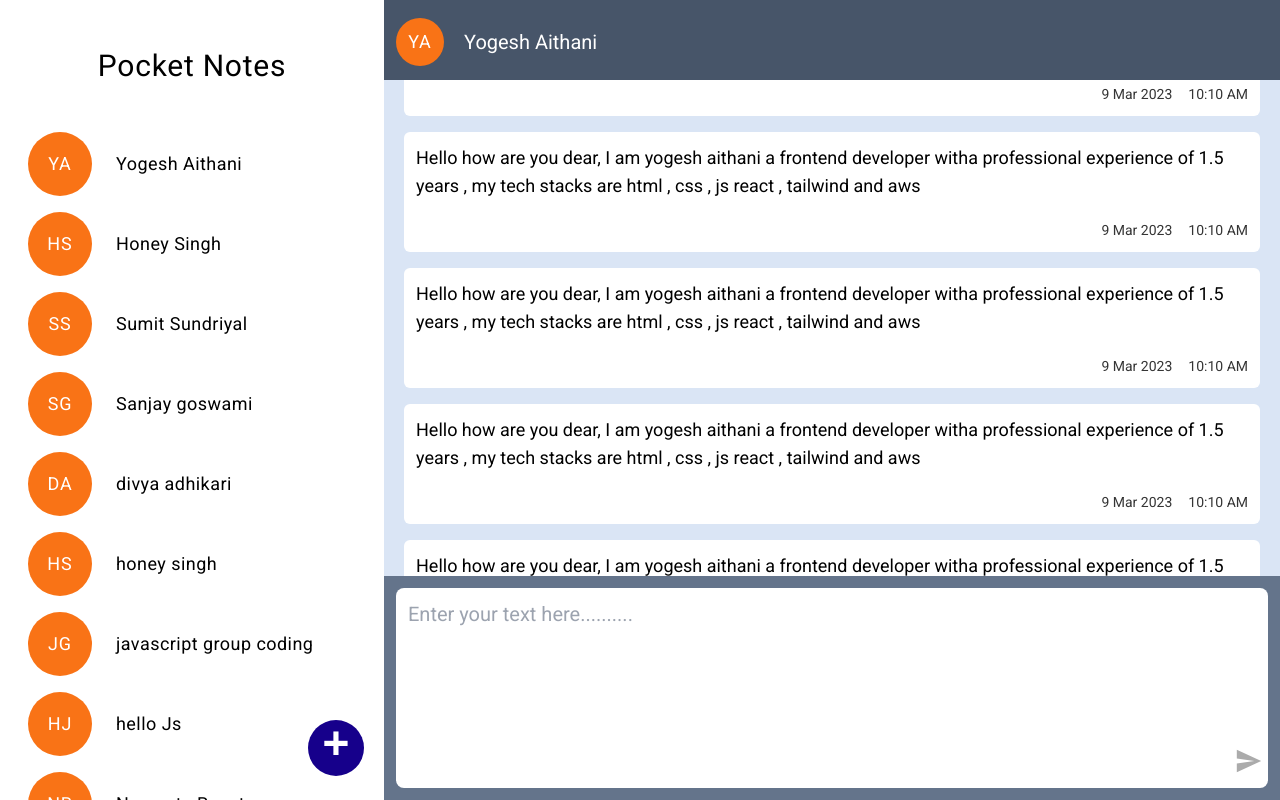
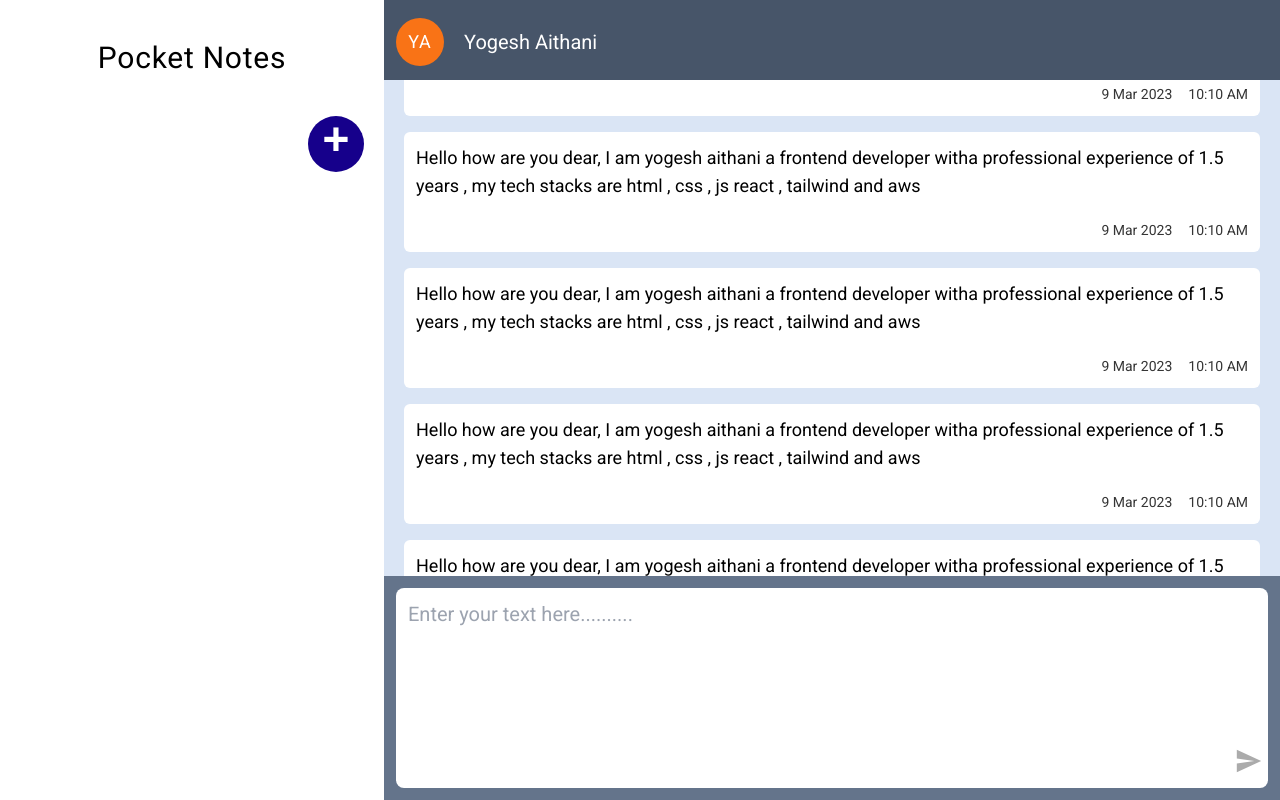
Before and after one commit to yogi04-ait/notesapp, a React (Vite) app: page / in a window 1280 px wide. Built offline with nearby package versions, Linux system fonts and the light colour scheme.

Commit message:
"Added Redux toolkit, updated dependencies, and refactored components to use Redux state management"

```diff
--- a/package.json
+++ b/package.json
@@ -10,10 +10,13 @@
     "preview": "vite preview"
   },
   "dependencies": {
+    "@reduxjs/toolkit": "^2.2.7",
+    "nanoid": "^5.0.7",
     "react": "^18.3.1",
     "react-dom": "^18.3.1",
     "react-icons": "^5.3.0",
-    "react-redux": "^9.1.2"
+    "react-redux": "^9.1.2",
+    "redux-persist": "^6.0.0"
   },
   "devDependencies": {
     "@eslint/js": "^9.9.0",
--- a/src/App.jsx
+++ b/src/App.jsx
@@ -16,7 +16,7 @@ function App() {
       <div className="w-[70%]">
         <NotesCard />
       </div>
-      {modal && <Creategroup />}
+      {modal && <Creategroup setModal={setModal} />}
     </div>
   );
 }
--- a/src/Components/Creategroup.jsx
+++ b/src/Components/Creategroup.jsx
@@ -1,6 +1,8 @@
-import React from "react";
+import React, { useState } from "react";
+import { useDispatch } from "react-redux";
+import { addUser } from "../features/userSlice";
 
-const Creategroup = () => {
+const CreateGroup = ({ setModal }) => {
   const colors = [
     "#B38BFA",
     "#FF79F2",
@@ -10,17 +12,45 @@ const Creategroup = () => {
     "#6691FF",
   ];
 
+  // State for group name and selected color
+  const [groupName, setGroupName] = useState("");
+  const [selectedColor, setSelectedColor] = useState(colors[0]); // Default to the first color
+
+  const dispatch = useDispatch();
+
+  // Handle creating a new user/group
+  const handleCreate = () => {
+    if (groupName.trim() === "") {
+      alert("Group name is required");
+      return;
+    }
+
+    dispatch(
+      addUser({
+        name: groupName,
+        color: selectedColor,
+      })
+    );
+
+    // Reset form or close modal after creation (if applicable)
+    setGroupName("");
+    setSelectedColor(colors[0]); // Reset to default color
+    setModal(false);
+  };
+
   return (
     <>
       <div className="fixed inset-0 bg-black bg-opacity-5 custom-backdrop z-40" />
 
-      <div className="m-auto w-[44%] h-[42%] bg-white font-semibold  fixed inset-0 font-roboto tracking-wider p-5 px-7 flex flex-col rounded-lg gap-6 z-50">
+      <div className="m-auto w-[44%] h-[42%] bg-white font-semibold fixed inset-0 font-roboto tracking-wider p-5 px-7 flex flex-col rounded-lg gap-6 z-50">
         <h2 className="text-2xl">Create New Group</h2>
         <div className="flex gap-5">
           <p className="text-xl self-center">Group Name</p>
           <input
             className="rounded-3xl outline-none border font-normal p-[6px] px-5 text-base w-72"
             placeholder="Enter group name"
+            value={groupName}
+            onChange={(e) => setGroupName(e.target.value)}
           />
         </div>
         <div className="flex gap-4 text-lg">
@@ -29,13 +59,19 @@ const Creategroup = () => {
             {colors.map((color, index) => (
               <div
                 key={index}
-                className="h-8 w-8 rounded-full hover:border-blue-600 hover:border-2 cursor-pointer"
+                className={`h-8 w-8 rounded-full cursor-pointer ${
+                  color === selectedColor ? "border-blue-600 border-2" : ""
+                }`}
                 style={{ backgroundColor: color }} // Apply background color using inline style
+                onClick={() => setSelectedColor(color)}
               ></div>
             ))}
           </div>
         </div>
-        <button className="px-8 rounded-xl self-end py-1 text-white bg-[#001F8B]">
+        <button
+          className="px-8 rounded-xl self-end py-1 text-white bg-[#001F8B]"
+          onClick={handleCreate}
+        >
           Create
         </button>
       </div>
@@ -43,4 +79,4 @@ const Creategroup = () => {
   );
 };
 
-export default Creategroup;
+export default CreateGroup;
--- a/src/Components/Groups.jsx
+++ b/src/Components/Groups.jsx
@@ -1,7 +1,10 @@
 import React from "react";
+import { useSelector } from "react-redux";
 
-const Groups = ({ name }) => {
+const Groups = ({ user }) => {
   // Split the name by spaces
+  const name = user?.name;
+  const color = user?.color;
   const nameParts = name.split(" ");
 
   // Extract the first letter of each part and convert to uppercase
@@ -11,8 +14,11 @@ const Groups = ({ name }) => {
     .join("");
 
   return (
-    <div className="flex items-center gap-6 ">
-      <div className="flex justify-center self-center items-center h-16 w-16 max-h-16 font-normal font-roboto text-lg bg-orange-500 rounded-full text-white tracking-wider ">
+    <div className="flex items-center gap-6">
+      <div
+        className="flex justify-center self-center items-center h-16 w-16 max-h-16 font-normal font-roboto text-lg rounded-full text-white tracking-wider"
+        style={{ backgroundColor: color }} // Apply background color dynamically
+      >
         {initials}
       </div>
       <div className="font-normal font-roboto tracking-wide text-lg">
--- a/src/Components/Groupsection.jsx
+++ b/src/Components/Groupsection.jsx
@@ -1,27 +1,19 @@
 import React from "react";
 import Groups from "./Groups";
+import { useSelector } from "react-redux";
 
 const Groupsection = ({ setModal }) => {
-  const names = [
-    "Yogesh Aithani",
-    "Honey Singh",
-    "Sumit Sundriyal",
-    "Sanjay goswami",
-    "divya adhikari",
-    "honey singh",
-    "javascript group coding",
-    "hello Js",
-    "Namaste React",
-  ];
+  const users = useSelector((state) => state.userData.users);
+
   return (
-    <div className="flex flex-col max-h-full w-full ">
-      <h1 className="mx-auto my-12 text-3xl font-medium tracking-wide font-roboto">
+    <div className="flex flex-col h-screen w-full relative">
+      <h1 className="mx-auto my-10 text-3xl font-medium tracking-wide font-roboto">
         Pocket Notes
       </h1>
-      <div className="flex flex-col overflow-y-scroll max-h-full custom-scrollbar ">
-        <div className="flex flex-col gap-4 px-7  ">
-          {names.map((name) => (
-            <Groups name={name} />
+      <div className="flex flex-col overflow-y-scroll h-full custom-scrollbar ">
+        <div className="flex flex-col  gap-4 px-7  ">
+          {users.map((user) => (
+            <Groups user={user} />
           ))}
         </div>
         <div
--- /dev/null
+++ b/src/features/localStorage.js
@@ -0,0 +1,22 @@
+
+
+export const loadState = () => {
+    try {
+        const serializedState = localStorage.getItem('reduxState');
+        if (serializedState === null) return undefined;
+        return JSON.parse(serializedState);
+    } catch (err) {
+        return undefined;
+    }
+};
+
+// Save the state to localStorage whenever the state changes
+export const saveState = (state) => {
+    try {
+        const serializedState = JSON.stringify(state);
+        localStorage.setItem(LOCAL_STORAGE_KEY, serializedState);
+    } catch (err) {
+        // Handle write errors
+        console.error('Could not save state', err);
+    }
+};
--- /dev/null
+++ b/src/features/store.js
@@ -0,0 +1,22 @@
+import { configureStore } from '@reduxjs/toolkit';
+import userReducer from './userSlice';
+import { loadState, saveState } from './localStorage';
+
+//Load the intial state
+const preloadedState = loadState();
+
+const store = configureStore({
+    reducer: {
+        userData: userReducer
+    },
+    preloadedState
+});
+
+// Subscribe to store changes and save state to local storage
+store.subscribe(() => {
+    saveState({
+        userData: store.getState().userData,
+    });
+});
+
+export default store;
--- /dev/null
+++ b/src/features/userSlice.js
@@ -0,0 +1,34 @@
+import { createSlice } from "@reduxjs/toolkit";
+import { nanoid } from "nanoid";
+
+const initialState = {
+    users: [],
+    colors: [
+        "#B38BFA",
+        "#FF79F2",
+        "#43E6FC",
+        "#F19576",
+        "#0047FF",
+        "#6691FF"
+    ]
+};
+
+const userSlice = createSlice({
+    name: 'userData',
+    initialState,
+    reducers: {
+        addUser: (state, action) => {
+            const newUser = {
+                id: nanoid(),
+                name: action.payload.name || '',
+                color: action.payload.color || state.colors[0],
+                notes: []
+            };
+            state.users.push(newUser);
+        },
+
+    }
+});
+
+export const { addUser, setUserColor } = userSlice.actions;
+export default userSlice.reducer;
--- a/src/main.jsx
+++ b/src/main.jsx
@@ -1,10 +1,14 @@
-import { StrictMode } from 'react'
-import { createRoot } from 'react-dom/client'
-import App from './App.jsx'
-import './index.css'
+import { StrictMode } from "react";
+import store from "./features/store.js";
+import { createRoot } from "react-dom/client";
+import App from "./App.jsx";
+import "./index.css";
+import { Provider } from "react-redux";
 
-createRoot(document.getElementById('root')).render(
+createRoot(document.getElementById("root")).render(
   <StrictMode>
-    <App />
-  </StrictMode>,
-)
+    <Provider store={store}>
+      <App />
+    </Provider>
+  </StrictMode>
+);
```
Also changed, not shown: 1 other file (tests, documents, lock files or other folders).
